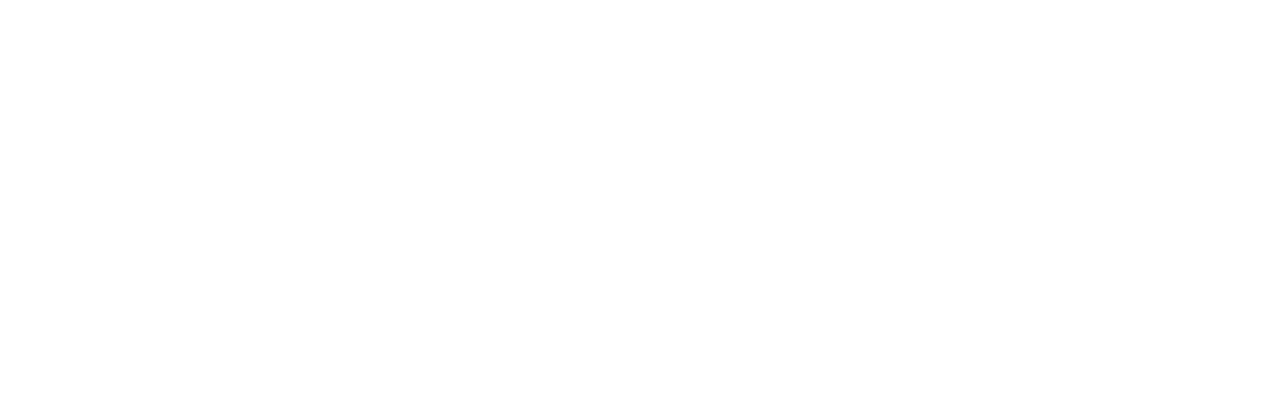
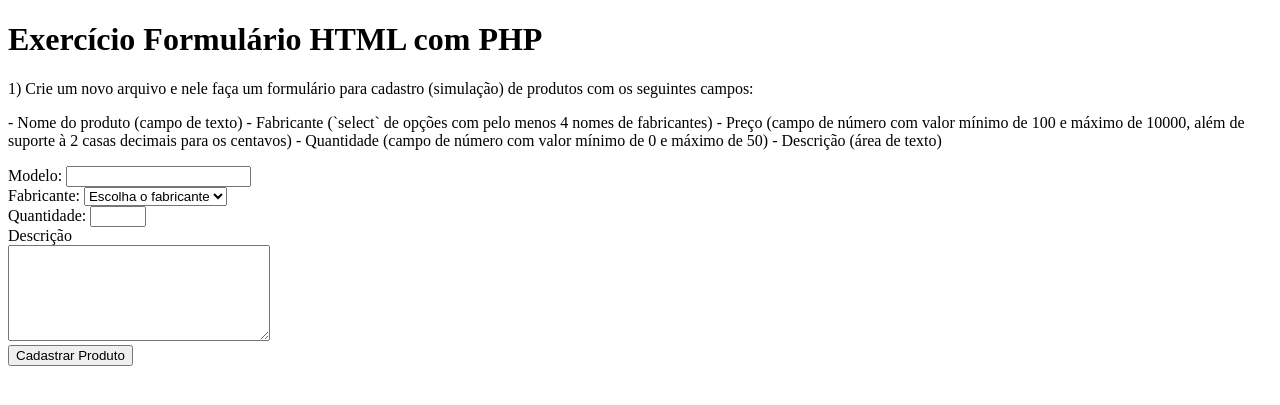
Before and after one commit to thaissechetin/progweb-php, a PHP site: page /exercicio-form.php in a window 1280 px wide. Before the commit the part shown is empty. Shown: the top 405 px of the page. Run offline with PHP 8.4, Linux system fonts and the light colour scheme.

Commit message:
html basico
versão 1

```diff
--- a/08-formulario.html
+++ b/08-formulario.html
@@ -12,7 +12,7 @@
 
     <form action="processa.php" method="post">
         <p>
-            <label for="nome">Nome:</label>
+            <label for="nome">Nome</label>
             <input required type="text" name="nome" id="nome">
         </p>
         <p>
--- a/exercicio-form.php
+++ b/exercicio-form.php
@@ -7,6 +7,53 @@
     <title>Exercício</title>
 </head>
 <body>
+<h1>Exercício Formulário HTML com PHP</h1>
+
+<p>1) Crie um novo arquivo e nele faça um formulário para cadastro (simulação) de produtos com os seguintes campos:</p>
+
+<p>
+    - Nome do produto (campo de texto)
+    - Fabricante (`select` de opções com pelo menos 4 nomes de fabricantes)
+    - Preço (campo de número com valor mínimo de 100 e máximo de 10000, além de suporte à 2 casas decimais para os centavos)
+    - Quantidade (campo de número com valor mínimo de 0 e máximo de 50)
+    - Descrição (área de texto)
+</p>
+
+<form action="" method="post">
+    <div>
+        <label for="nome">Modelo:</label>
+        <input type="text" name="nome" id="nome">
+    </div>
+
+
+    <div>
+        <label for="Fabricante"> Fabricante:</label>
+        <select name="fabricante" id="fabricante">
+            <option>Escolha o fabricante</option>
+            <option>Volkswagen</option>
+            <option> Ford</option>
+            <option>Hyundai</option>
+            <option>Fiat</option>
+        </select>
+    </div>
+
+    <div>
+        <label for="Quantidade"> Quantidade:</label>
+        <input type="number" name="Quantidade" id="Quantidade" min="1" max="50">
+    </div>
+
+    <div>
+        <label for="mensagem">Descrição</label><br>
+        <textarea name="mensagem" id="mensagem" cols="30" rows="6"></textarea>
+    </div>
+
+    <button type="submit" name="cadastrar">Cadastrar Produto</button>
+
+
+
+
+</form>
+
 
 </body>
 </html>
```
